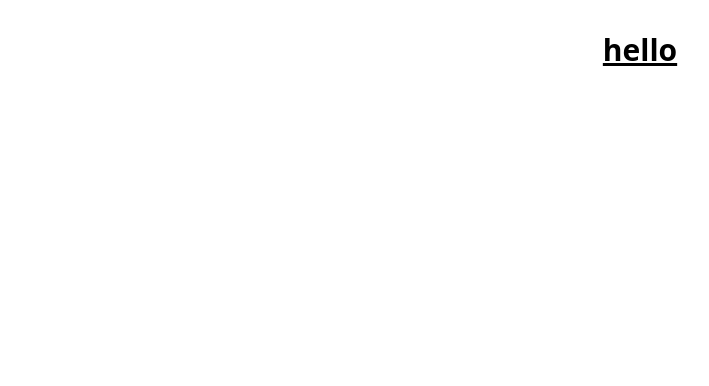
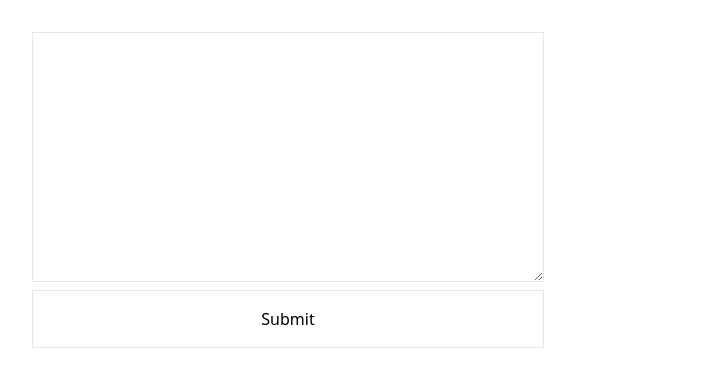
Before and after one commit to heshamelmasry77/email-ai-responder, a React (Vite) app: page / in a window 1280 px wide. Shown: the top 386 px of the page, without its empty margins (0-709 px from the left). Built offline with nearby package versions, Linux system fonts and the light colour scheme.

Commit message:
adds some basic html and css to test request

```diff
--- a/script.js
+++ b/script.js
@@ -12,7 +12,7 @@ const openai = new OpenAIApi(configuration);
 
 const completion = await openai.createCompletion({
   model: 'text-davinci-003',
-  prompt: 'if the api is working, just write "test is ok" ',
+  prompt: 'if the api is working, just write "test is ok"',
   temperature: 0.6,
   max_tokens: 10,
 });
@@ -22,6 +22,6 @@ app.get('/', (req, res) => {
   res.send(response);
 });
 
-app.listen(3000, () => {
+app.listen(3001, () => {
   console.log('Listening on port 3000');
 });
--- a/src/App.jsx
+++ b/src/App.jsx
@@ -1,8 +1,31 @@
 import './App.css';
-import React from 'react';
+import React, { useState } from 'react';
 
 function App() {
-  return <main className="text-3xl font-bold underline hover:bg-red-500">hello</main>;
+  const [message, setMessage] = useState('');
+  // const [response, setResponse] = useState('');
+  function formSubmit(e) {
+    e.preventDefault();
+    // const response = fetch('http://localhost:3000/', {
+    //   method: 'POST',
+    //   headers: {
+    //     'Content-Type': 'application/json',
+    //   },
+    //   body: JSON.stringify({ message }),
+    // });
+  }
+
+  return (
+    <main className="">
+      <form onSubmit={formSubmit} className="flex flex-col gap-2 max-w-lg">
+        <textarea className="border h-[250px]" value={message} onChange={(e) => setMessage(e.target.value)} />
+        <button type="submit" className="border p-4">
+          Submit
+        </button>
+      </form>
+      {/* <div>{response}</div> */}
+    </main>
+  );
 }
 
 export default App;
```
